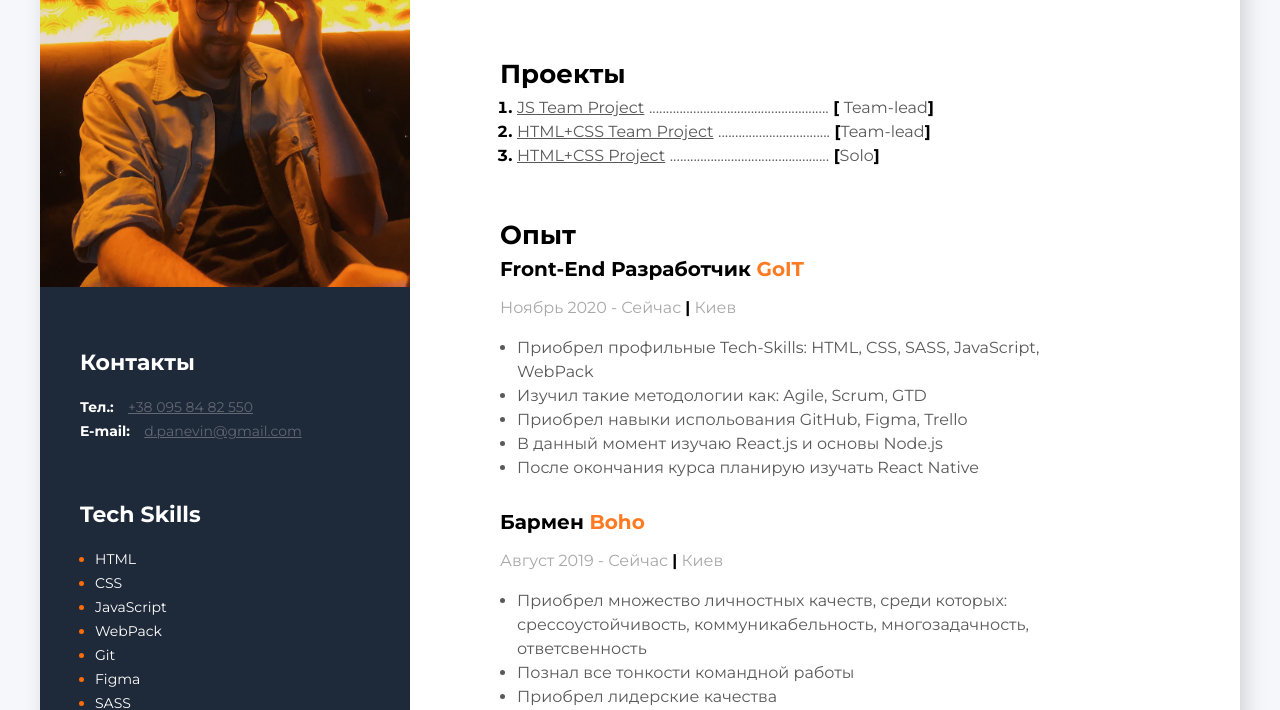
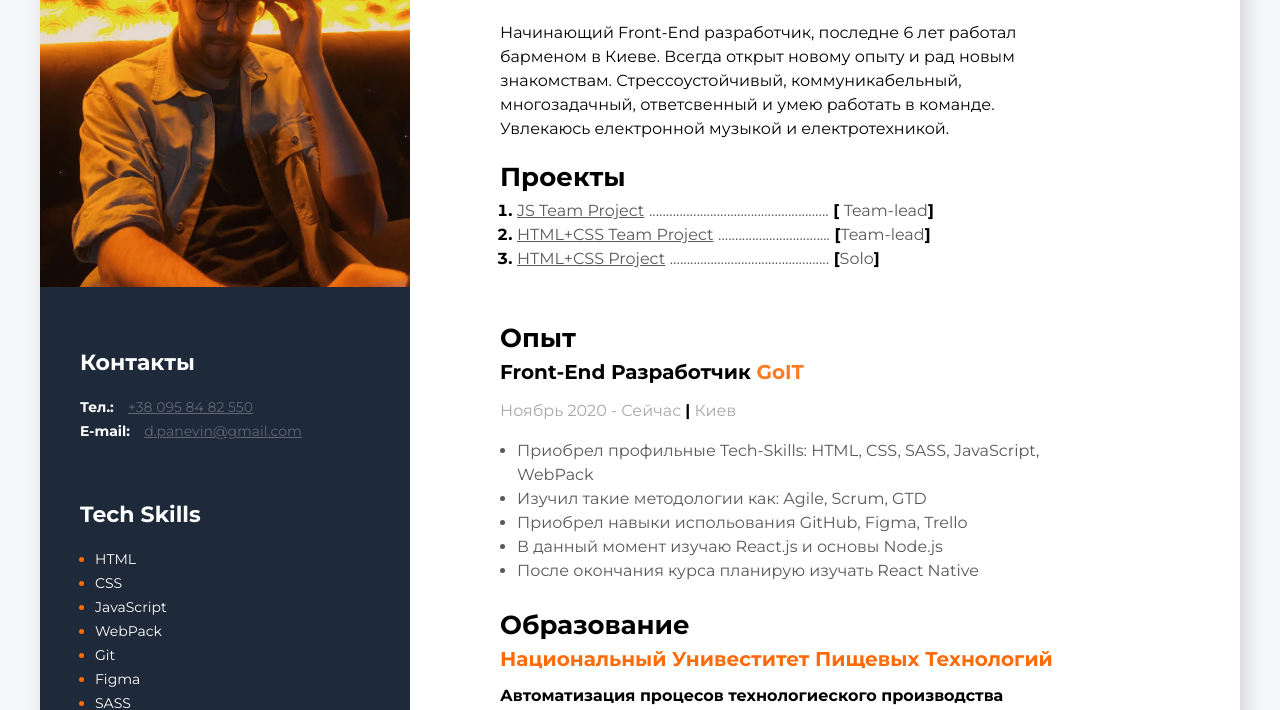
Before and after one commit to dpanevin/Resume, a plain HTML site: page index.html in a window 1280 px wide. Shown: the part 286-996 px from the top of the page. Drawn offline with Linux system fonts and the light colour scheme.

Commit message:
Исправляет композицию разделов резюме

```diff
--- a/css/styles.css
+++ b/css/styles.css
@@ -110,10 +110,11 @@ body {
 }
 
 .info {
-  font-size: 14px;
+  font-size: 16px;
   font-weight: 400;
   line-height: 24px;
   margin-top: 24px;
+  margin-bottom: 24px;
 }
 
 .infocontainer {
--- a/index.html
+++ b/index.html
@@ -86,10 +86,10 @@
           <h2 class="proffesion">Front-End Разработчик</h2>
           <h1 class="name">Денис Паневин</h1>
           <p class="info">
-
+            Начинающий Front-End разработчик, последне 6 лет работал барменом в Киеве.
+            Всегда открыт новому опыту и рад новым знакомствам. Стрессоустойчивый, коммуникабельный,
+            многозадачный, ответсвенный и умею работать в команде. Увлекаюсь електронной музыкой и електротехникой.
           </p>
-        </div>
-
         <!-- Контейнер баров -->
         <div class="projectcontainer">
           <h3 class="aboutmetittle">Проекты</h3>
@@ -170,31 +170,6 @@
               </li>
             </ul>
           </div>
-          <!-- Company 2-->
-          <div>
-            <h4 class="proffesiontitle">
-              Бармен <span class="proffecioncompany">Boho</span>
-            </h4>
-            <span class="proffesiontime">
-              Август 2019 - Сейчас
-              <span class="divider">|</span> Киев
-            </span>
-
-            <ul class="proffesionduties">
-              <li class="proffesiondutiesitem">
-                Приобрел множество личностных качеств, среди которых: срессоустойчивость, коммуникабельность,
-                многозадачность, ответсвенность
-              </li>
-
-              <li class="proffesiondutiesitem">
-                Познал все тонкости командной работы
-              </li>
-
-              <li class="proffesiondutiesitem">
-                Приобрел лидерские качества
-              </li>
-            </ul>
-          </div>
 
           <!-- Education -->
           <div>
```
Also changed, not shown: 1 other file.
